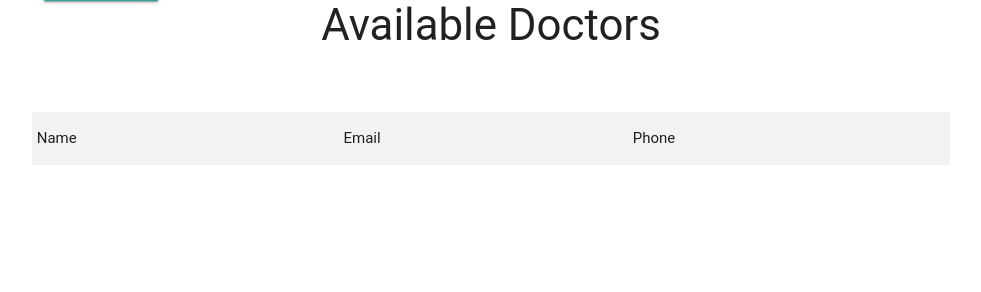
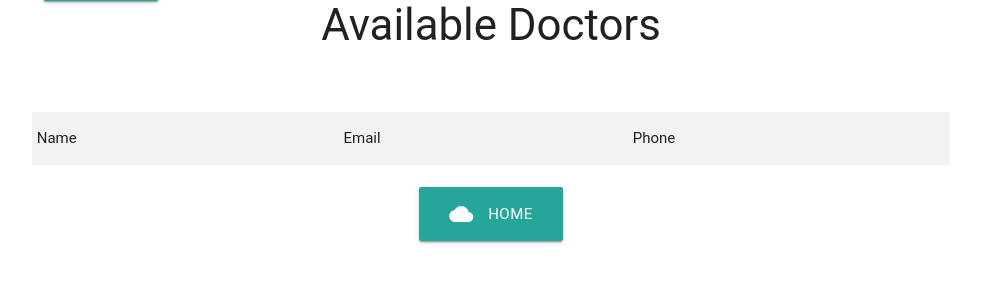
Before and after one commit to sherlockparadox/HealthCloud, a PHP site: page /citizen_apply_request.php in a window 1280 px wide. Shown: the part 294-586 px from the top of the page, without its empty margins (149-1130 px from the left). Run offline with PHP 8.4, Linux system fonts and the light colour scheme; data that the repository does not hold is empty; some libraries are stand-ins or nearby versions; some web fonts are replaced.

Commit message:
citizen_apply_request
Added Home button

```diff
--- a/Back-End/appointments/citizen_apply_request.php
+++ b/Back-End/appointments/citizen_apply_request.php
@@ -76,5 +76,7 @@ session_start();
 
             ?>
         </table>
+<br/>
+<center><a href="../../Front-End/UI_Citizen/index.html" class="waves-effect waves-light btn-large"><i class="material-icons left">cloud</i>Home</a></center>
 </body>
 </html>
```
